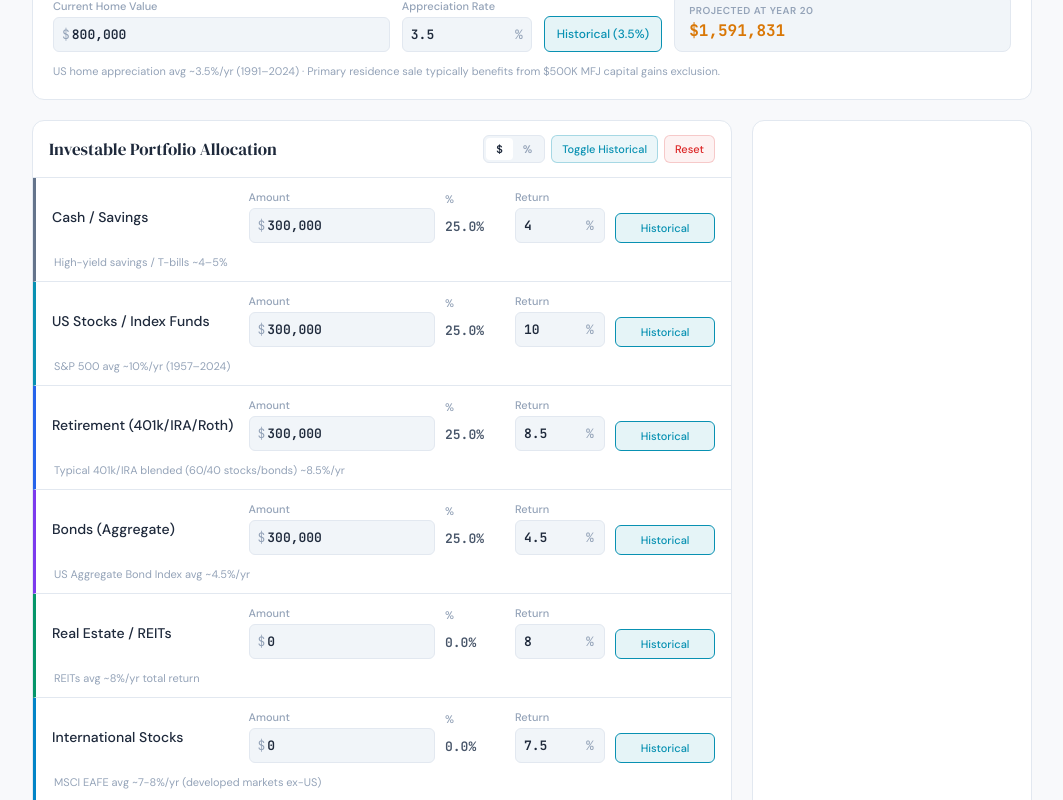
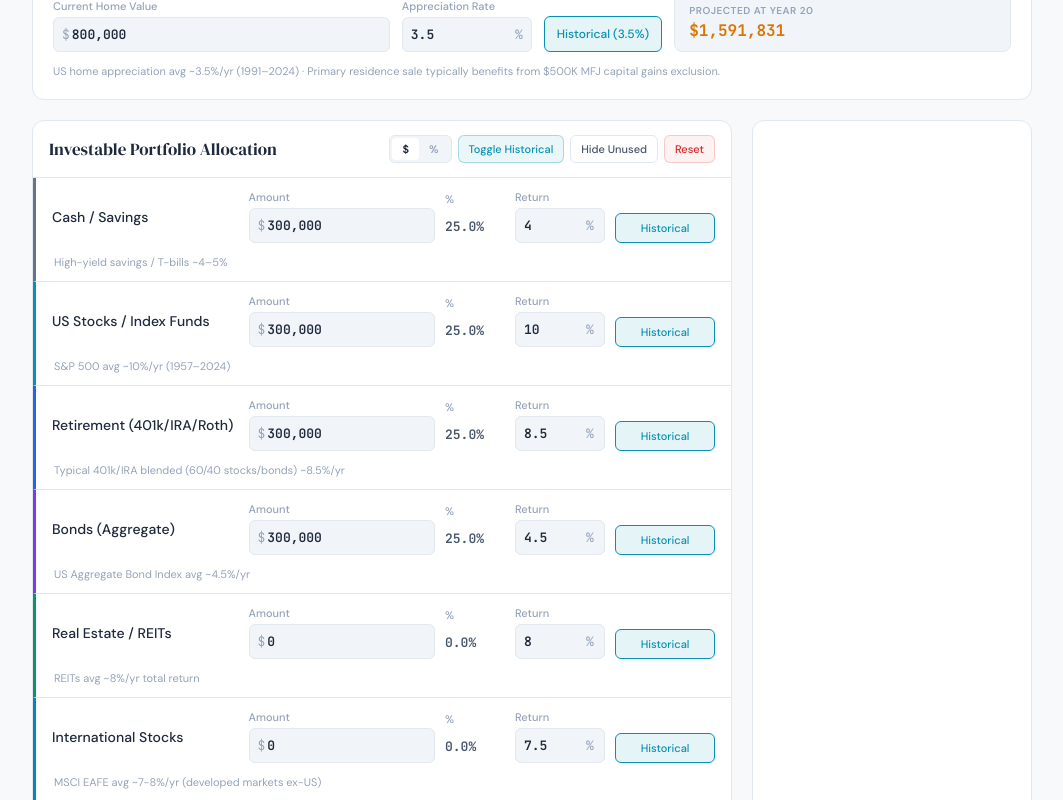
Before and after one commit to vinslab/wealth-simulator, a React (Vite) app: page / in a window 1280 px wide. Shown: the part 1800-2600 px from the top of the page, without its empty margins (108-1171 px from the left). Built offline with nearby package versions, Linux system fonts and the light colour scheme.

Commit message:
Update App.jsx

```diff
--- a/src/App.jsx
+++ b/src/App.jsx
@@ -880,6 +880,8 @@ export default function WealthSimulator() {
   const [chartView, setChartView] = useState("balance");
   const [scenarios, setScenarios] = useState([]);
   const [scenarioName, setScenarioName] = useState("");
+  const [hideUnusedAssets, setHideUnusedAssets] = useState(false);
+  const [hideUnusedDebt, setHideUnusedDebt] = useState(false);
   const st = settings;
 
   const portfolioNW = segments.reduce((sum, seg) => sum + seg.amount, 0);
@@ -1260,6 +1262,16 @@ export default function WealthSimulator() {
                 </div>
                 <button onClick={() => { const allHist = segments.every(seg => seg.useHistorical); setSegments(segments.map(seg => ({ ...seg, useHistorical: !allHist }))); }}
                   style={{ background: "rgba(8,145,178,0.08)", border: `1px solid rgba(8,145,178,0.3)`, borderRadius: 6, padding: "5px 10px", cursor: "pointer", fontFamily: FONTS.body, fontSize: 11, color: COLORS.accent, fontWeight: 500 }}>Toggle Historical</button>
+                <button onClick={() => setHideUnusedAssets(!hideUnusedAssets)}
+                  style={{
+                    background: hideUnusedAssets ? "rgba(124,58,237,0.1)" : "transparent",
+                    border: `1px solid ${hideUnusedAssets ? COLORS.purple : COLORS.border}`,
+                    borderRadius: 6, padding: "5px 10px", cursor: "pointer",
+                    fontFamily: FONTS.body, fontSize: 11,
+                    color: hideUnusedAssets ? COLORS.purple : COLORS.textMuted, fontWeight: 500,
+                  }}>
+                  {hideUnusedAssets ? "Show All" : "Hide Unused"}
+                </button>
                 <button onClick={resetAll}
                   style={{ background: "rgba(220,38,38,0.06)", border: `1px solid rgba(220,38,38,0.2)`, borderRadius: 6, padding: "5px 10px", cursor: "pointer", fontFamily: FONTS.body, fontSize: 11, color: COLORS.red, fontWeight: 500 }}>Reset</button>
               </div>
@@ -1289,11 +1301,19 @@ export default function WealthSimulator() {
               </div>
             )}
 
-            {segments.map((seg, i) => (
-              <SegmentRow key={seg.id} segment={seg} color={getSegmentColor(seg)} onUpdate={(u) => updateSegment(i, u)}
-                onRemove={() => removeSegment(i)}
-                totalNW={portfolioNW} allocationMode={st.allocationMode} />
-            ))}
+            {segments.map((seg, i) => {
+              if (hideUnusedAssets && seg.amount === 0) return null;
+              return (
+                <SegmentRow key={seg.id} segment={seg} color={getSegmentColor(seg)} onUpdate={(u) => updateSegment(i, u)}
+                  onRemove={() => removeSegment(i)}
+                  totalNW={portfolioNW} allocationMode={st.allocationMode} />
+              );
+            })}
+            {hideUnusedAssets && segments.filter(s => s.amount === 0).length > 0 && (
+              <div style={{ padding: "10px 16px", borderBottom: `1px solid ${COLORS.border}`, background: COLORS.input, fontFamily: FONTS.body, fontSize: 11, color: COLORS.textDim, textAlign: "center", fontStyle: "italic" }}>
+                {segments.filter(s => s.amount === 0).length} unused {segments.filter(s => s.amount === 0).length === 1 ? "category is" : "categories are"} hidden · click "Show All" to reveal
+              </div>
+            )}
             <div style={{ padding: "12px 16px", display: "flex", justifyContent: "center", background: COLORS.card }}>
               <button onClick={addCustomSegment}
                 style={{
@@ -1323,11 +1343,29 @@ export default function WealthSimulator() {
                 Subtracted from gross assets to calculate true net worth · {formatFull(totalLiabilities)} total debt
               </div>
             </div>
-          </div>
-          {liabilities.map((l, i) => (
-            <LiabilityRow key={l.id} liability={l} color={getLiabilityColor(l)} onUpdate={(u) => updateLiability(i, u)}
-              onRemove={() => removeLiability(i)} />
-          ))}
+            <button onClick={() => setHideUnusedDebt(!hideUnusedDebt)}
+              style={{
+                background: hideUnusedDebt ? "rgba(124,58,237,0.1)" : "transparent",
+                border: `1px solid ${hideUnusedDebt ? COLORS.purple : COLORS.border}`,
+                borderRadius: 6, padding: "5px 10px", cursor: "pointer",
+                fontFamily: FONTS.body, fontSize: 11,
+                color: hideUnusedDebt ? COLORS.purple : COLORS.textMuted, fontWeight: 500,
+              }}>
+              {hideUnusedDebt ? "Show All" : "Hide Unused"}
+            </button>
+          </div>
+          {liabilities.map((l, i) => {
+            if (hideUnusedDebt && l.amount === 0) return null;
+            return (
+              <LiabilityRow key={l.id} liability={l} color={getLiabilityColor(l)} onUpdate={(u) => updateLiability(i, u)}
+                onRemove={() => removeLiability(i)} />
+            );
+          })}
+          {hideUnusedDebt && liabilities.filter(l => l.amount === 0).length > 0 && (
+            <div style={{ padding: "10px 16px", borderBottom: `1px solid ${COLORS.border}`, background: COLORS.input, fontFamily: FONTS.body, fontSize: 11, color: COLORS.textDim, textAlign: "center", fontStyle: "italic" }}>
+              {liabilities.filter(l => l.amount === 0).length} unused {liabilities.filter(l => l.amount === 0).length === 1 ? "debt is" : "debts are"} hidden · click "Show All" to reveal
+            </div>
+          )}
           <div style={{ padding: "12px 16px", display: "flex", justifyContent: "center", background: COLORS.card }}>
             <button onClick={addCustomLiability}
               style={{
```
